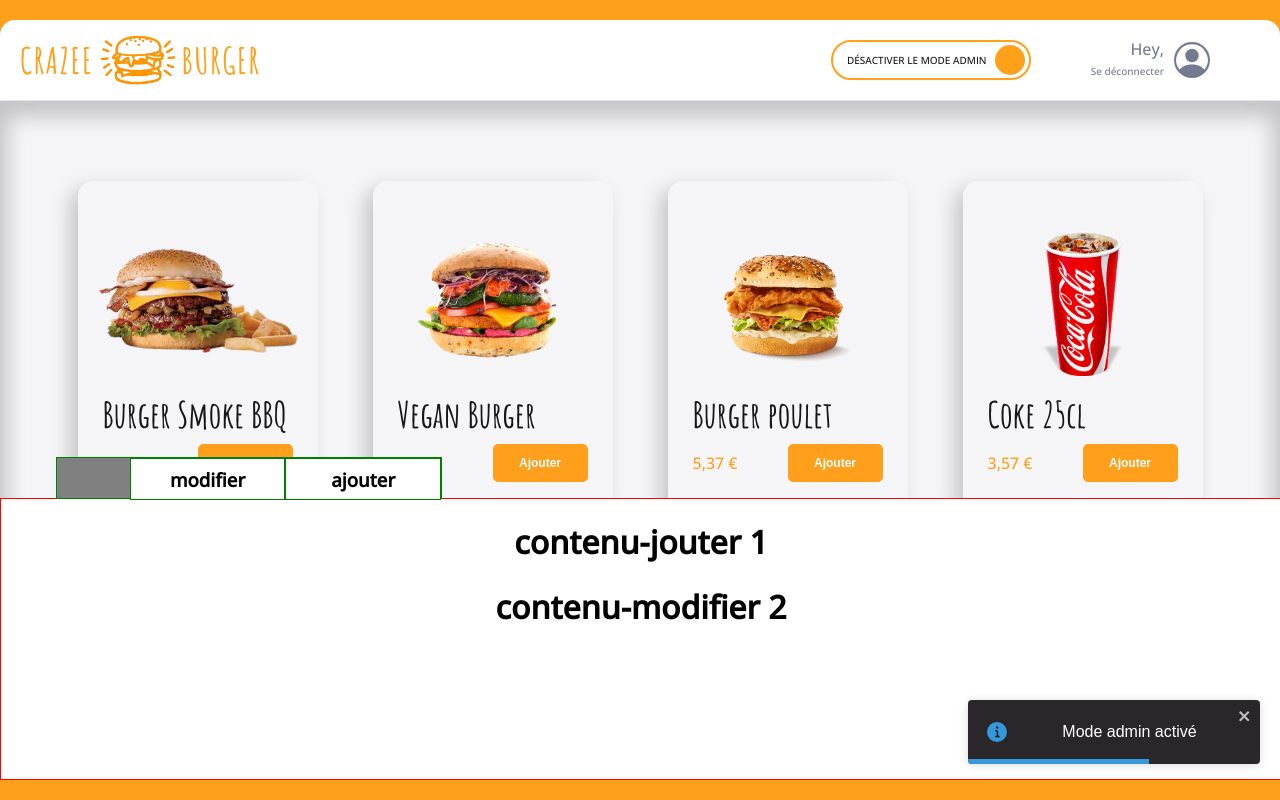
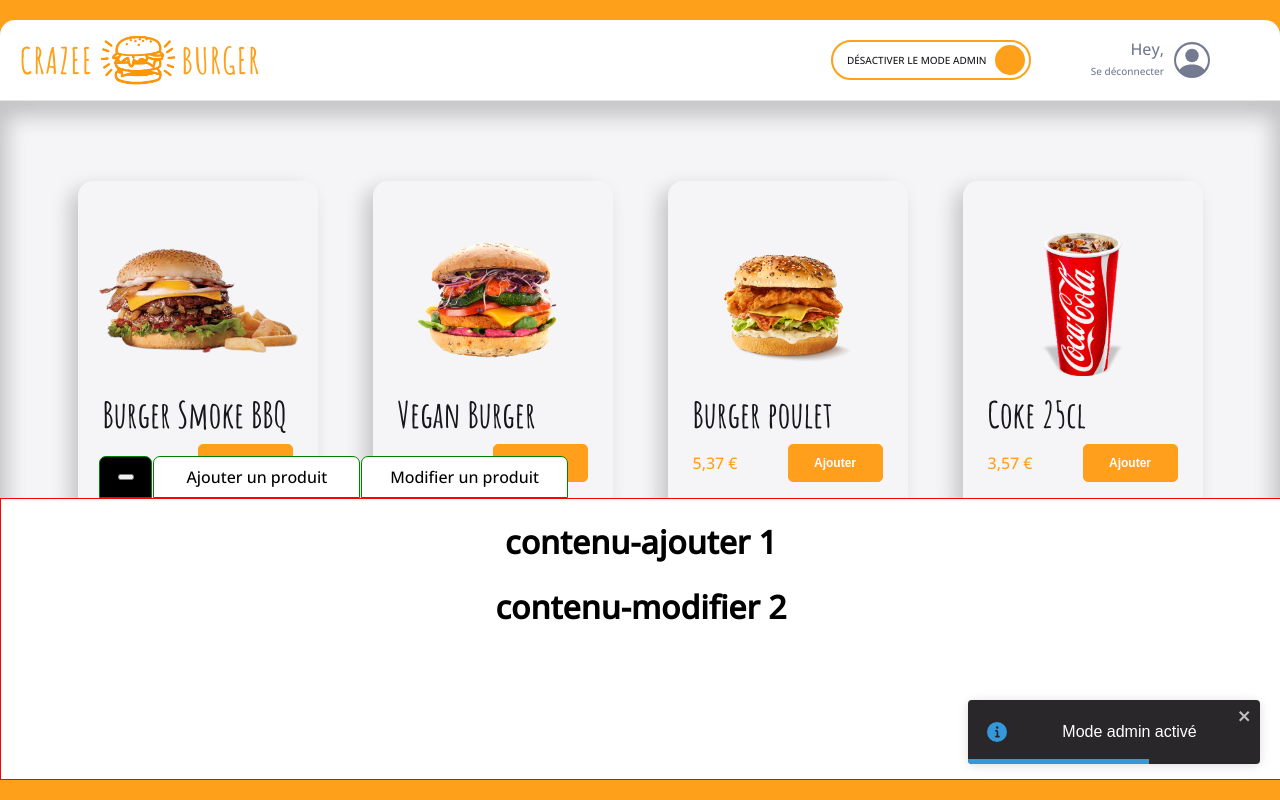
Before and after one commit to Tshoms/mrtshomsburger, a React (Create React App) app: page /Orderpage/1 in a window 1280 px wide. Both pictures are taken after a click on the label 930 px from the left and 60 px from the top of the page. Built offline with nearby package versions, Linux system fonts and the light colour scheme; grey boxes are pictures that could not be loaded.

Commit message:
feature/F07: Admin > Css Panel still in progress

```diff
--- a/src/components/pages/order/Main/Admin/Admin.js
+++ b/src/components/pages/order/Main/Admin/Admin.js
@@ -6,16 +6,21 @@
     <Adminstyled>
       <div className="container-tabs">
         <div className="bloc-tabs">
+          <div className="tabs-button-modif">
+            <span>Modifier un produit</span>
+          </div>
+
           <div className="tabs-button-add">
-            <h3>ajouter</h3>
+            <span>Ajouter un produit</span>
           </div>
-          <div className="tabs-button-modif">
-            <h3>modifier</h3>
+
+          <div className="button-panel-low">
+            <button></button>
           </div>
         </div>
         <div className="bloc-contenu-tabs">
           <div className="tabs-add">
-            <h1>contenu-jouter 1</h1>
+            <h1>contenu-ajouter 1</h1>
           </div>
           <div className="tabs-modif">
             <h1>contenu-modifier 2</h1>
@@ -42,12 +47,12 @@
       display: flex;
       flex-direction: row-reverse;
       height: 40px;
-      width: 30%;
+      width: 40%;
       border: 1px solid green;
-      background: grey;
       position: absolute;
-      top: -63px;
+      top: -65px;
       left: 55px;
+      border: 1px solid transparent;
 
       .tabs-button-add {
         display: flex;
@@ -56,6 +61,9 @@
         align-items: center;
         justify-content: center;
         background-color: white;
+        border-top-left-radius: 7px;
+        border-top-right-radius: 7px;
+        margin-right: 1px;
         border: 1px solid green;
       }
       .tabs-button-modif {
@@ -65,7 +73,27 @@
         align-items: center;
         justify-content: center;
         background-color: white;
+        border-top-left-radius: 7px;
+        border-top-right-radius: 7px;
+        margin-right: 1px;
         border: 1px solid green;
+      }
+
+      .button-panel-low {
+        display: flex;
+        height: 100%;
+        width: 10%;
+        align-items: center;
+        justify-content: center;
+        background-color: black;
+        border-top-left-radius: 7px;
+        border-top-right-radius: 7px;
+        margin-right: 1px;
+        border: 1px solid green;
+      }
+
+      .span {
+        font-weight: 500;
       }
     }
 
```
